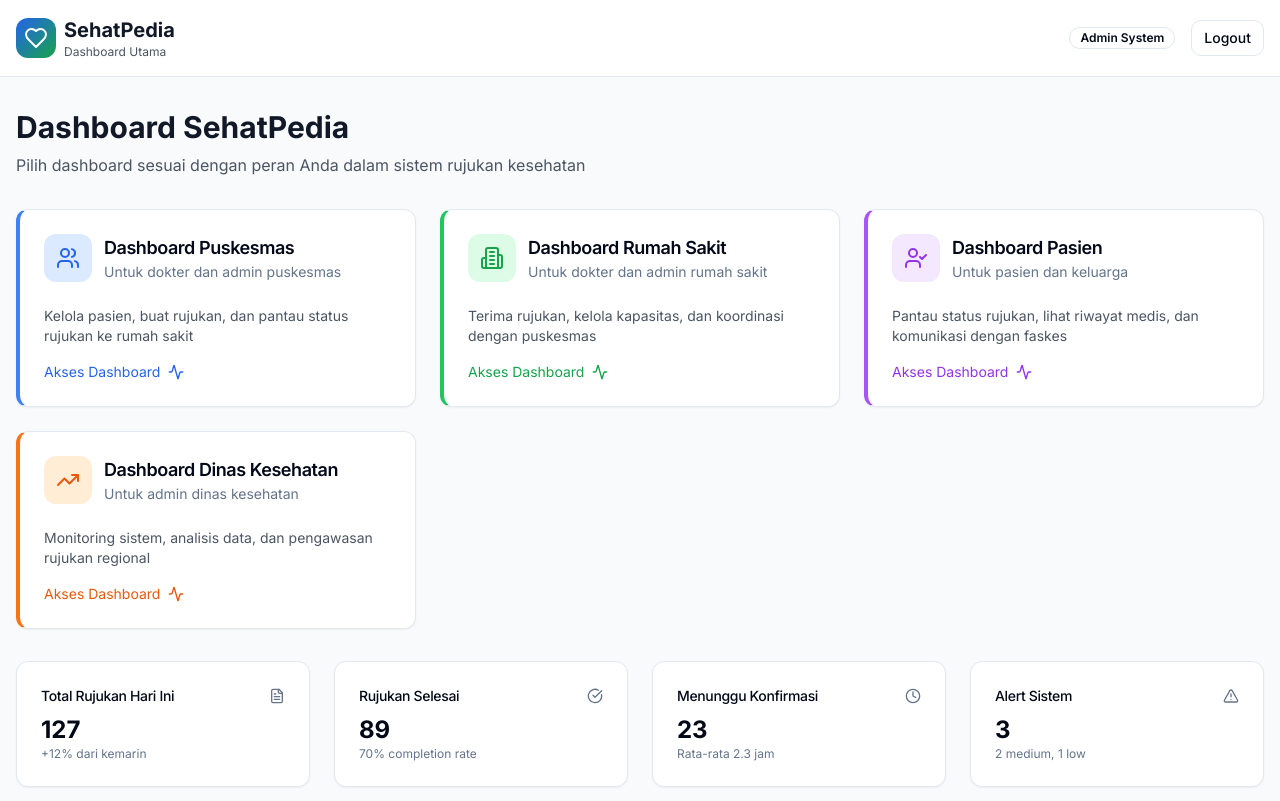
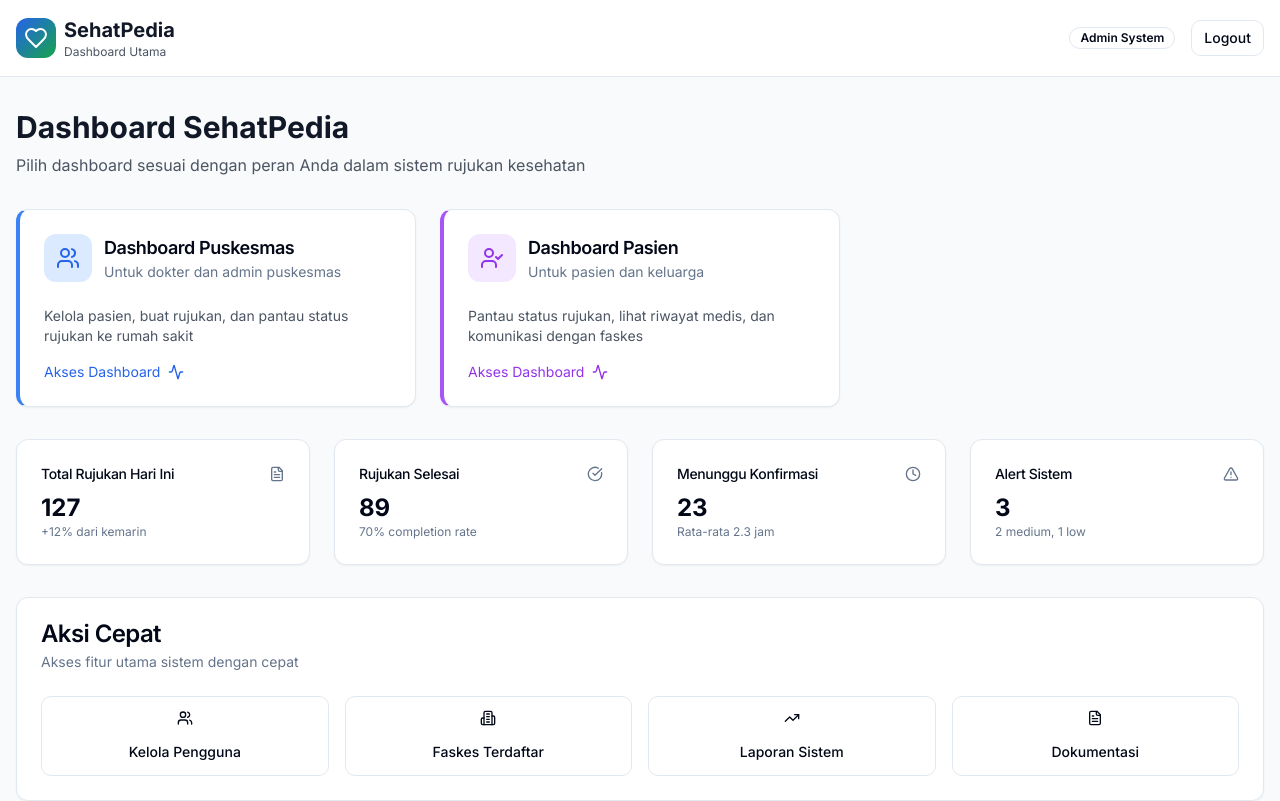
Before and after one commit to miftt/SehatPedia_Rujukan_RS, a Next.js app: page /dashboard in a window 1280 px wide. Shown: the top 801 px of the page. Built offline with nearby package versions, Linux system fonts and the light colour scheme.

Commit message:
Update navigation links in HomePage and Dashboard, and comment out demo credentials in LoginPage

```diff
--- a/app/dashboard/page.tsx
+++ b/app/dashboard/page.tsx
@@ -75,7 +75,7 @@ export default function DashboardPage() {
             </Card>
           </Link>
 
-          <Link href="/dashboard/rumah-sakit">
+          {/* <Link href="/dashboard/rumah-sakit">
             <Card className="hover:shadow-lg transition-shadow cursor-pointer border-l-4 border-l-green-500">
               <CardHeader>
                 <div className="flex items-center space-x-3">
@@ -98,7 +98,7 @@ export default function DashboardPage() {
                 </div>
               </CardContent>
             </Card>
-          </Link>
+          </Link> */}
 
           <Link href="/dashboard/pasien">
             <Card className="hover:shadow-lg transition-shadow cursor-pointer border-l-4 border-l-purple-500">
@@ -125,7 +125,7 @@ export default function DashboardPage() {
             </Card>
           </Link>
 
-          <Link href="/dashboard/dinkes">
+          {/* <Link href="/dashboard/dinkes">
             <Card className="hover:shadow-lg transition-shadow cursor-pointer border-l-4 border-l-orange-500">
               <CardHeader>
                 <div className="flex items-center space-x-3">
@@ -149,6 +149,7 @@ export default function DashboardPage() {
               </CardContent>
             </Card>
           </Link>
+        </div> */}
         </div>
 
         {/* System Overview */}
--- a/app/login/page.tsx
+++ b/app/login/page.tsx
@@ -128,7 +128,7 @@ export default function LoginPage() {
               </Link>
             </div>
 
-            {/* Demo Credentials */}
+            {/* Demo Credentials
             <div className="mt-6 p-4 bg-gray-50 rounded-lg">
               <p className="text-sm font-medium text-gray-700 mb-2">Demo Credentials:</p>
               <div className="text-xs text-gray-600 space-y-1">
@@ -150,7 +150,7 @@ export default function LoginPage() {
                   * Untuk akun selain pasien, silakan hubungi administrator
                 </p>
               </div>
-            </div>
+            </div> */}
           </CardContent>
         </Card>
 
--- a/app/page.tsx
+++ b/app/page.tsx
@@ -36,12 +36,12 @@ export default function HomePage() {
                 Masuk
               </Button>
             </Link>
-            <Link href="/dashboard">
+            <Link href="/register">
               <Button
                 size="sm"
                 className="bg-gradient-to-r from-blue-600 to-green-600 hover:from-blue-700 hover:to-green-700"
               >
-                Dashboard
+                Register
               </Button>
             </Link>
           </div>
```
